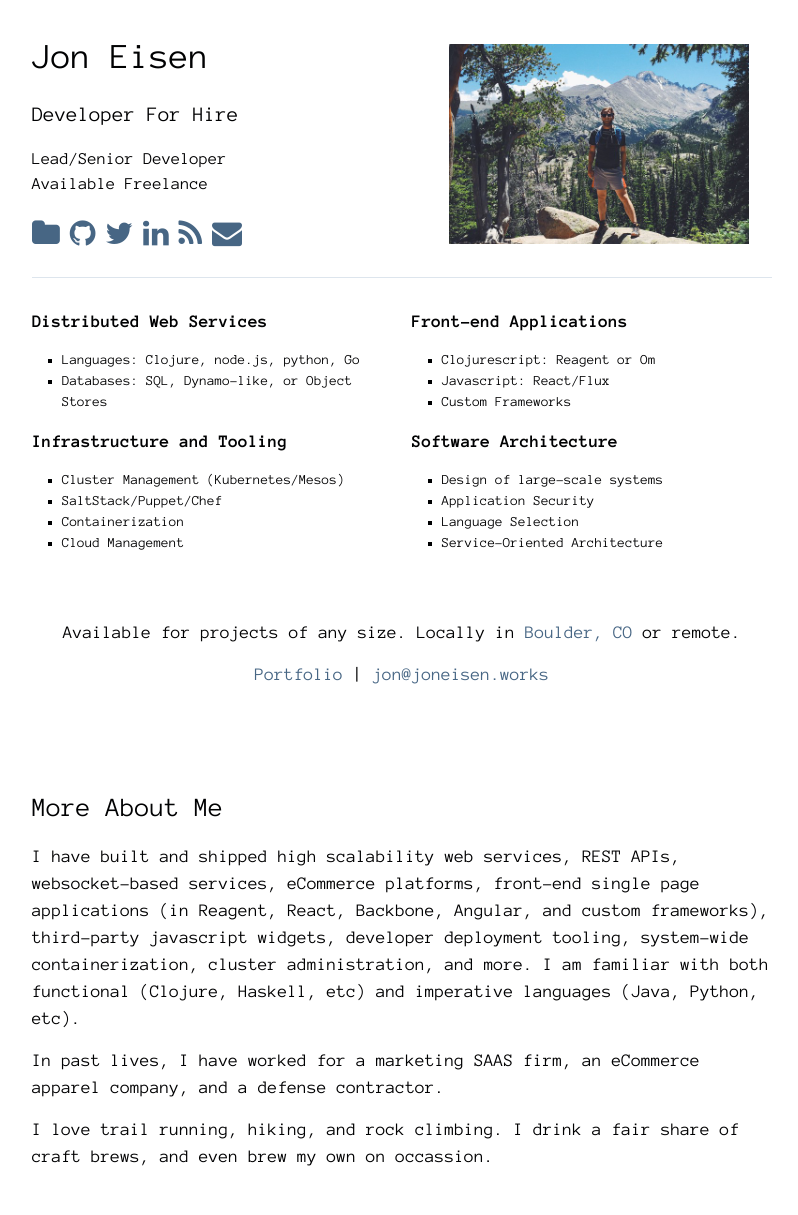
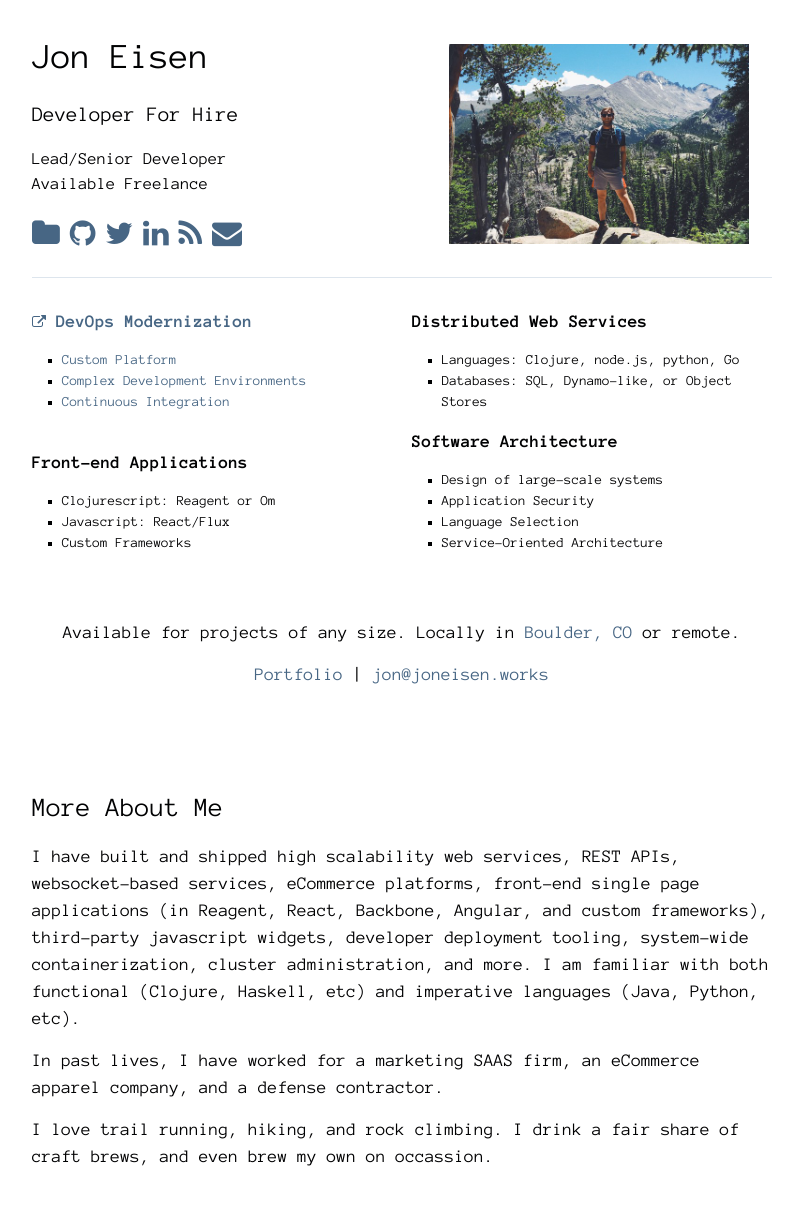
Before and after one commit to yanatan16/joneisen.works, a Jekyll site: the page built from index.html, in a window 1280 px wide. Shown: the whole page, without its empty margins (238-1036 px from the left). Built offline with Jekyll 4.4.1, drawn with Linux system fonts in a browser that asks for light colours; nearby versions of some CDN libraries.

Commit message:
link devops from resume page

```diff
--- a/_sass/_home.scss
+++ b/_sass/_home.scss
@@ -71,6 +71,10 @@ $img-frame-height: 200px;
     h3 {
       font-size: 18px;
       font-weight: 700;
+
+      a i.fa {
+        font-size: 14px;
+      }
     }
   }
 }
--- a/index.html
+++ b/index.html
@@ -26,6 +26,14 @@ layout: home
   </div>
 
   <div class="specialties-box row">
+      <div class="specialties specialties--infra col col--2">
+          <h3><a href="/devops/"><i class="fa fa-external-link"> </i> DevOps Modernization</a></h3>
+          <ul><li><a href="/devops/#paas">Custom Platform</a></li>
+              <li><a href="/devops/#devenv">Complex Development Environments</a></li>
+              <li><a href="/devops/#ci">Continuous Integration</a></li>
+          </ul>
+      </div>
+
     <div class="specialties specialties--dist-app col col--2">
       <h3>Distributed Web Services</h3>
       <ul><li>Languages: Clojure, node.js, python, Go</li>
@@ -37,14 +45,6 @@ layout: home
       <ul><li>Clojurescript: Reagent or Om</li>
           <li>Javascript: React/Flux</li>
           <li>Custom Frameworks</li></ul>
-    </div>
-
-    <div class="specialties specialties--infra col col--2">
-      <h3>Infrastructure and Tooling</h3>
-      <ul><li>Cluster Management (Kubernetes/Mesos)</li>
-          <li>SaltStack/Puppet/Chef</li>
-          <li>Containerization</li>
-          <li>Cloud Management</li></ul>
     </div>
 
     <div class="specialties specialties--architect col col--2">
```
